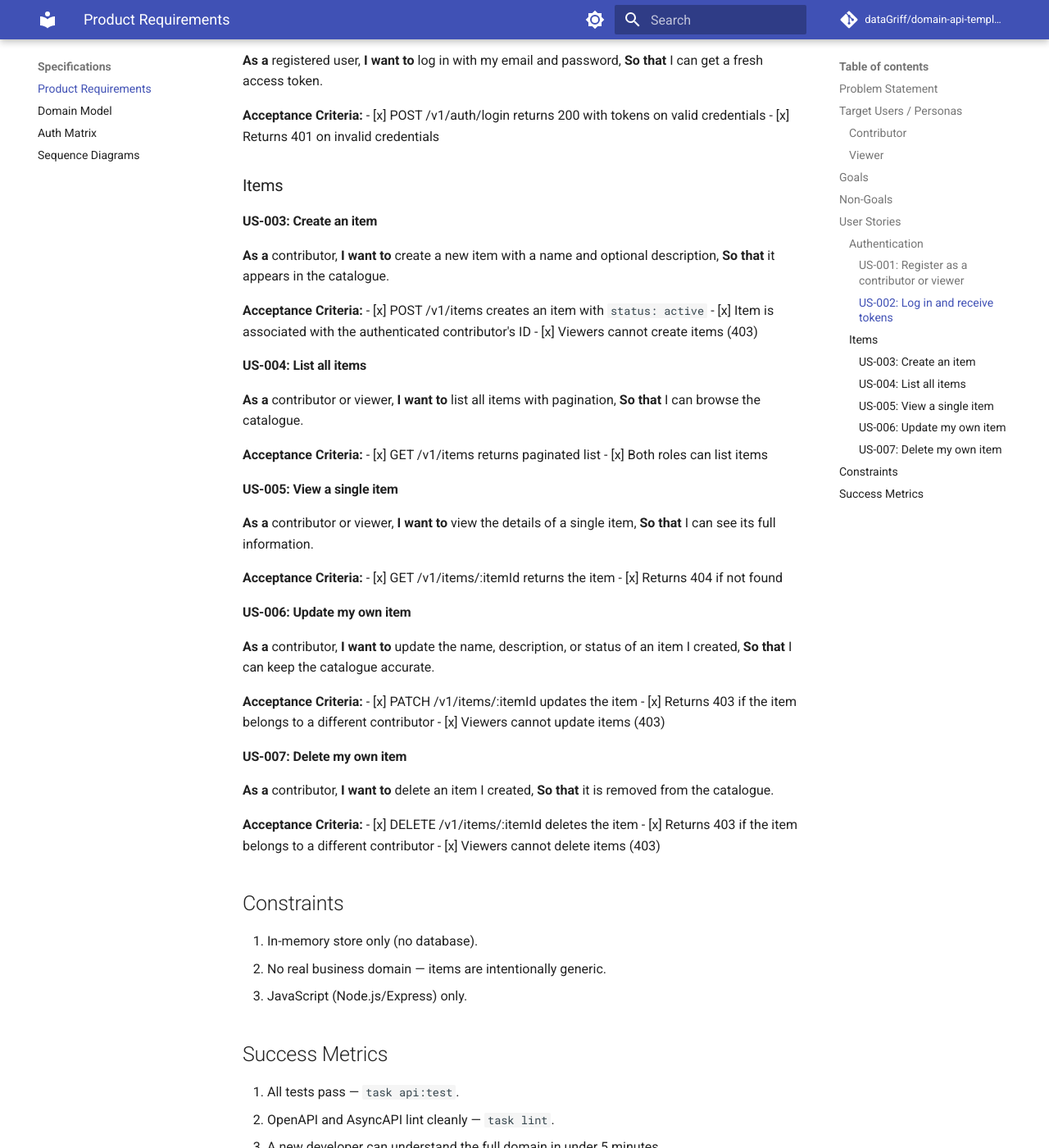
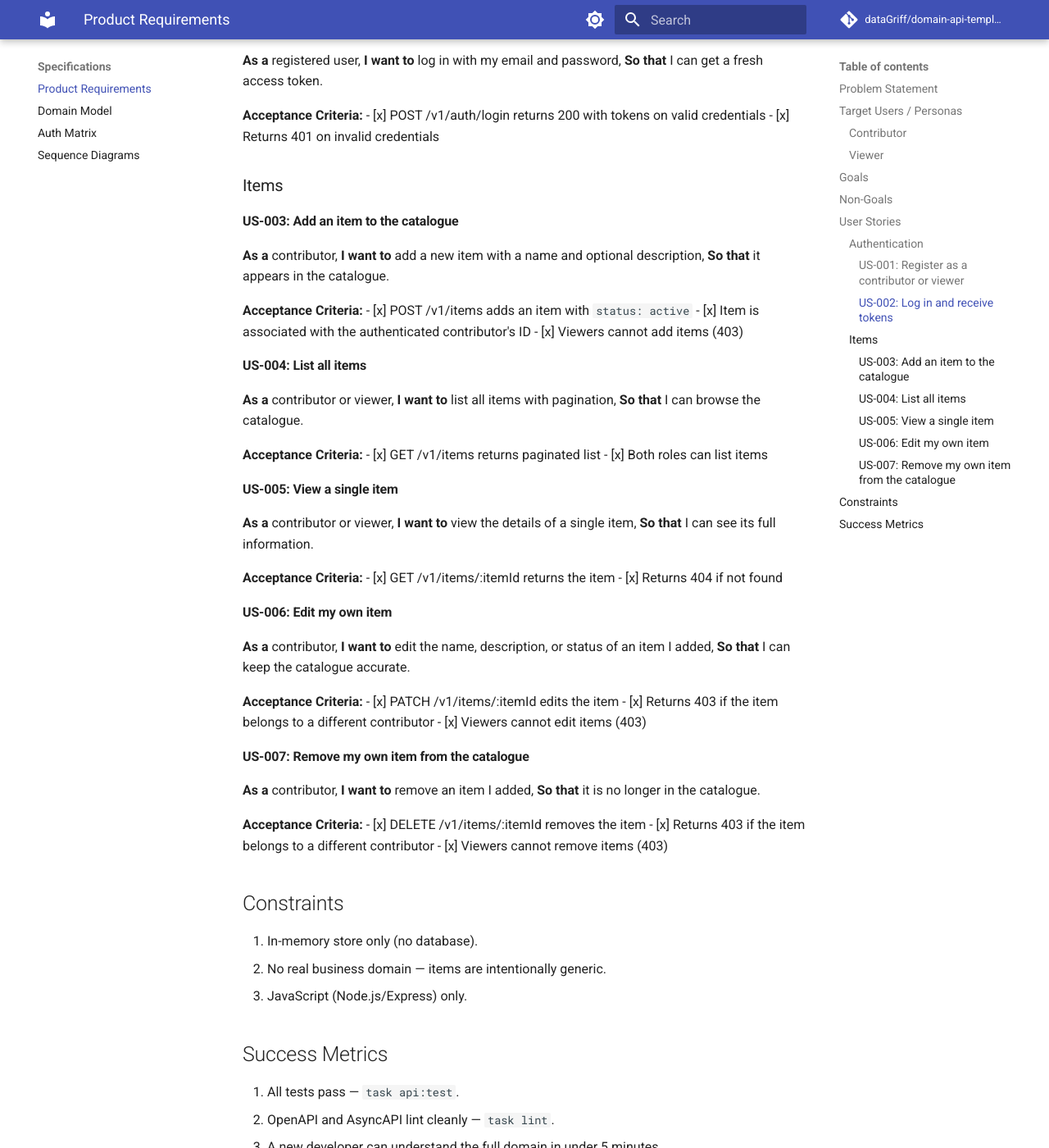
Before and after one commit to dataGriff/domain-api-template, an MkDocs documentation site: the page built from docs/specifications/prd.md, in a window 1280 px wide and 1400 px high, scrolled down 1736 px. Shown: the whole window at 82% size. Built offline with MkDocs 1.6.1 and Material for MkDocs 9.7.7, drawn with Linux system fonts in a browser that asks for light colours; comment, search, counter and statistics services are not loaded; some of the changed text lies outside the part shown.

Commit message:
Lean away from CRUD language; promote business language throughout
- prd.md: removed "CRUD" from goals; US-003→"Add an item", US-006→"Edit
  my own item", US-007→"Remove my own item from the catalogue"
- auth-matrix.md: Create→Add, Update→Edit, Delete→Remove in op names
- openapi.yaml: summaries/descriptions use add/edit/remove; operationIds
  unchanged (technical identifiers)
- docs/index.md + AGENTS.md: new rule 7 "Business language over CRUD"
- Taskfile.api.yml: task descs and demo echo messages use business verbs
- .github/instructions: added business-language guidance to api-
  implementation and specs instruction files

Agent-Logs-Url: https://github.com/dataGriff/domain-api-template/sessions/09e3db9e-bc87-45ed-adc1-e31a2eb9da18

Co-authored-by: dataGriff <16266964+dataGriff@users.noreply.github.com>

```diff
--- a/docs/specifications/prd.md
+++ b/docs/specifications/prd.md
@@ -21,7 +21,7 @@ The **Items** domain provides a minimal, working example that anyone can underst
 A user who can create and manage their own items.
 
 - **Goal:** Add items to the catalogue and keep them up to date.
-- **Frustration:** Too many steps to create a simple item; can't easily archive old items.
+- **Frustration:** Too many steps to add a simple item; can't easily archive old items.
 
 ### Viewer
 
@@ -69,16 +69,16 @@ A user who can browse the item catalogue but cannot make changes.
 
 ### Items
 
-#### US-003: Create an item
+#### US-003: Add an item to the catalogue
 
 **As a** contributor,
-**I want to** create a new item with a name and optional description,
+**I want to** add a new item with a name and optional description,
 **So that** it appears in the catalogue.
 
 **Acceptance Criteria:**
-- [x] POST /v1/items creates an item with `status: active`
+- [x] POST /v1/items adds an item with `status: active`
 - [x] Item is associated with the authenticated contributor's ID
-- [x] Viewers cannot create items (403)
+- [x] Viewers cannot add items (403)
 
 #### US-004: List all items
 
@@ -100,27 +100,27 @@ A user who can browse the item catalogue but cannot make changes.
 - [x] GET /v1/items/:itemId returns the item
 - [x] Returns 404 if not found
 
-#### US-006: Update my own item
+#### US-006: Edit my own item
 
 **As a** contributor,
-**I want to** update the name, description, or status of an item I created,
+**I want to** edit the name, description, or status of an item I added,
 **So that** I can keep the catalogue accurate.
 
 **Acceptance Criteria:**
-- [x] PATCH /v1/items/:itemId updates the item
+- [x] PATCH /v1/items/:itemId edits the item
 - [x] Returns 403 if the item belongs to a different contributor
-- [x] Viewers cannot update items (403)
+- [x] Viewers cannot edit items (403)
 
-#### US-007: Delete my own item
+#### US-007: Remove my own item from the catalogue
 
 **As a** contributor,
-**I want to** delete an item I created,
-**So that** it is removed from the catalogue.
+**I want to** remove an item I added,
+**So that** it is no longer in the catalogue.
 
 **Acceptance Criteria:**
-- [x] DELETE /v1/items/:itemId deletes the item
+- [x] DELETE /v1/items/:itemId removes the item
 - [x] Returns 403 if the item belongs to a different contributor
-- [x] Viewers cannot delete items (403)
+- [x] Viewers cannot remove items (403)
 
 ## Constraints
 
```
Also changed, not shown: other parts of docs/specifications/prd.md (+2 -2 lines), AGENTS.md (+1 -0 lines), Taskfile.api.yml (+7 -7 lines), docs/index.md (+3 -2 lines), docs/specifications/auth-matrix.md (+6 -6 lines), docs/specifications/contracts/openapi.yaml (+7 -7 lines), .github/instructions/api-implementation.instructions.md, .github/instructions/specs.instructions.md.
